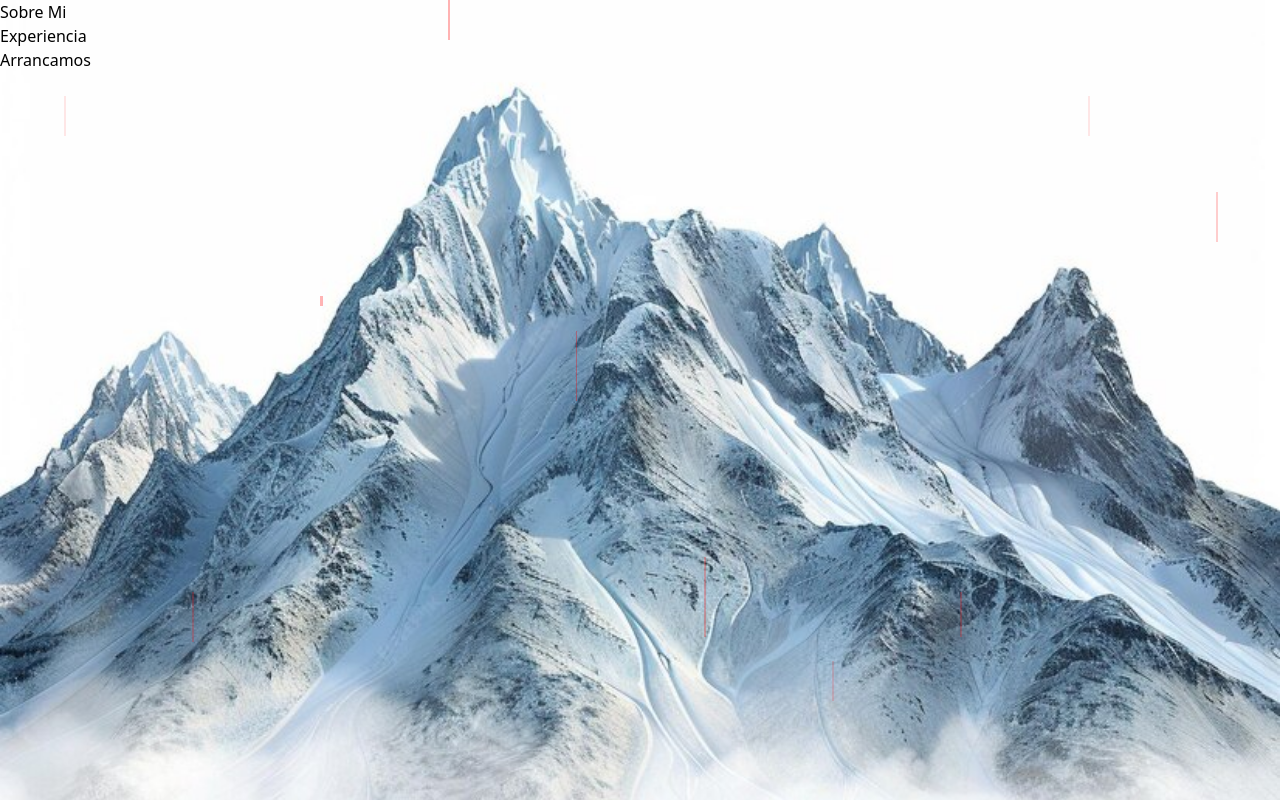
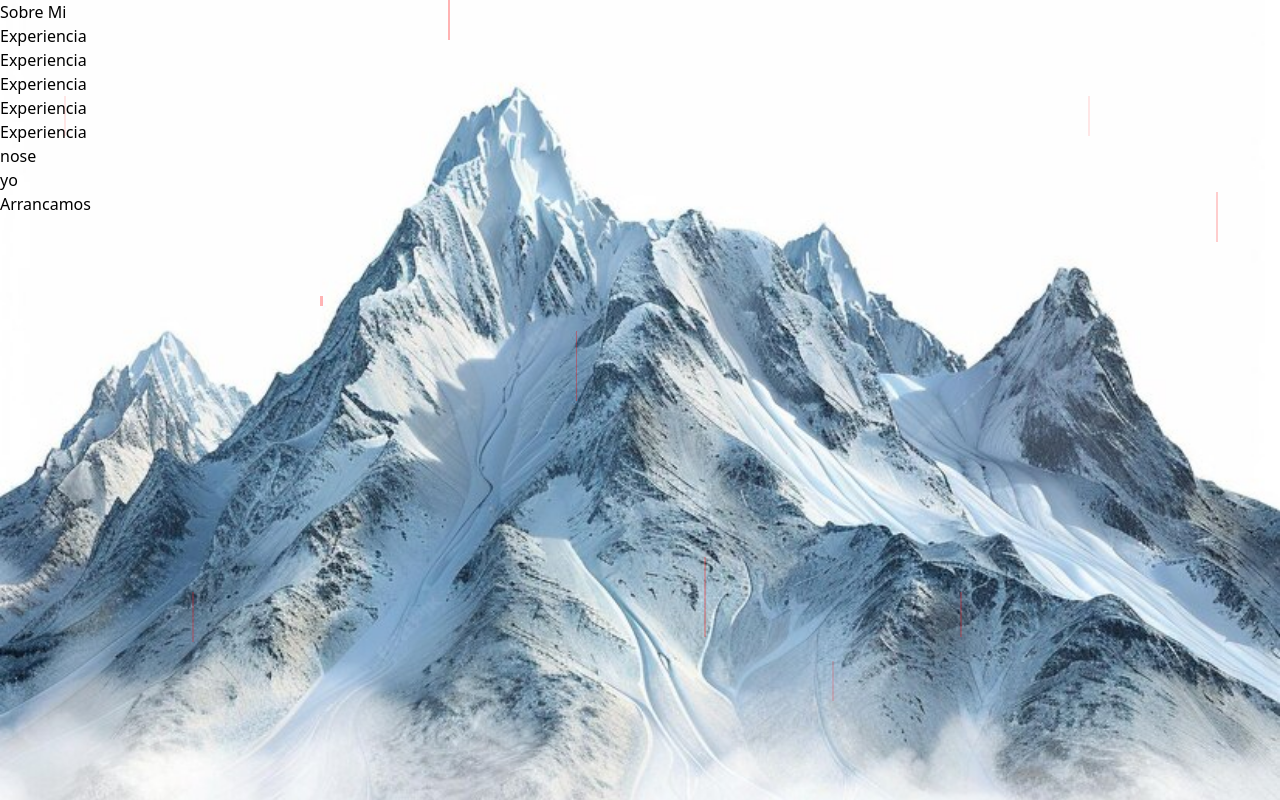
Before and after one commit to ArielGnz/cg-page, a React (Vite) app: page / in a window 1280 px wide. Built offline with nearby package versions, Linux system fonts and the light colour scheme.

Commit message:
trabajdno en el nav

```diff
--- a/src/Header/Header.jsx
+++ b/src/Header/Header.jsx
@@ -1,15 +1,21 @@
-import React from 'react'
+import React from "react";
 
 export const Header = () => {
-
   return (
     <div>
       <nav>
         <ul>
           <li>Sobre Mi</li>
           <li>Experiencia</li>
+          <li>Experiencia</li>
+          <li>Experiencia</li>
+          <li>Experiencia</li>
+          <li>Experiencia</li>
         </ul>
+
+        <h1>nose</h1>
+        <h2>yo</h2>
       </nav>
     </div>
-  )
-}
+  );
+};
```
Lines whose indentation alone changed are shown as unchanged.
